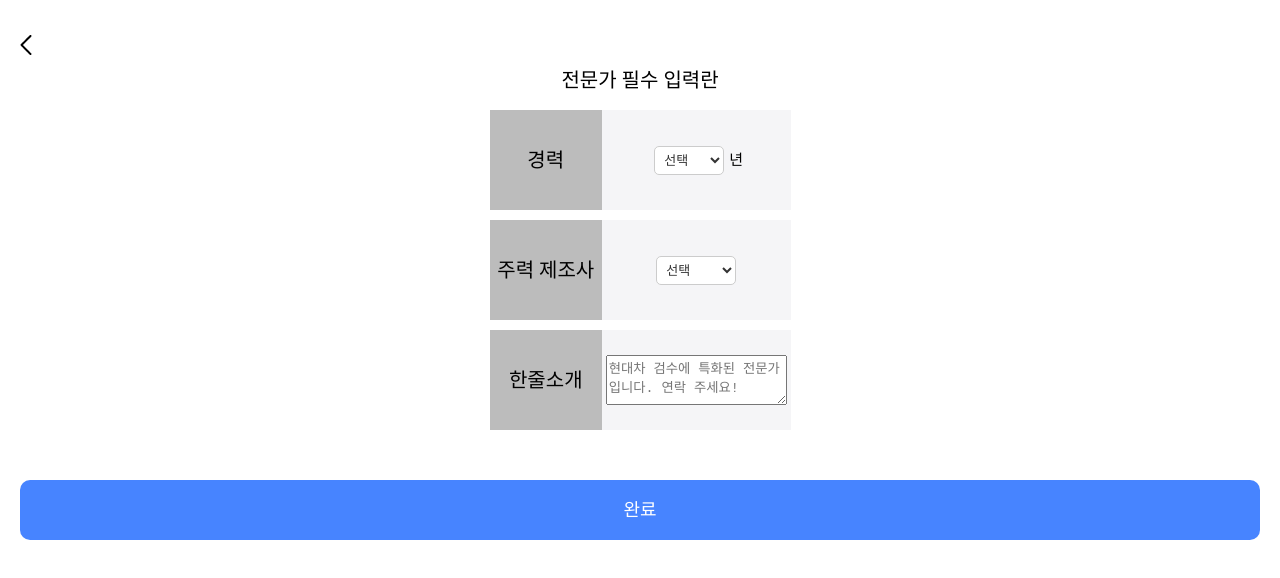
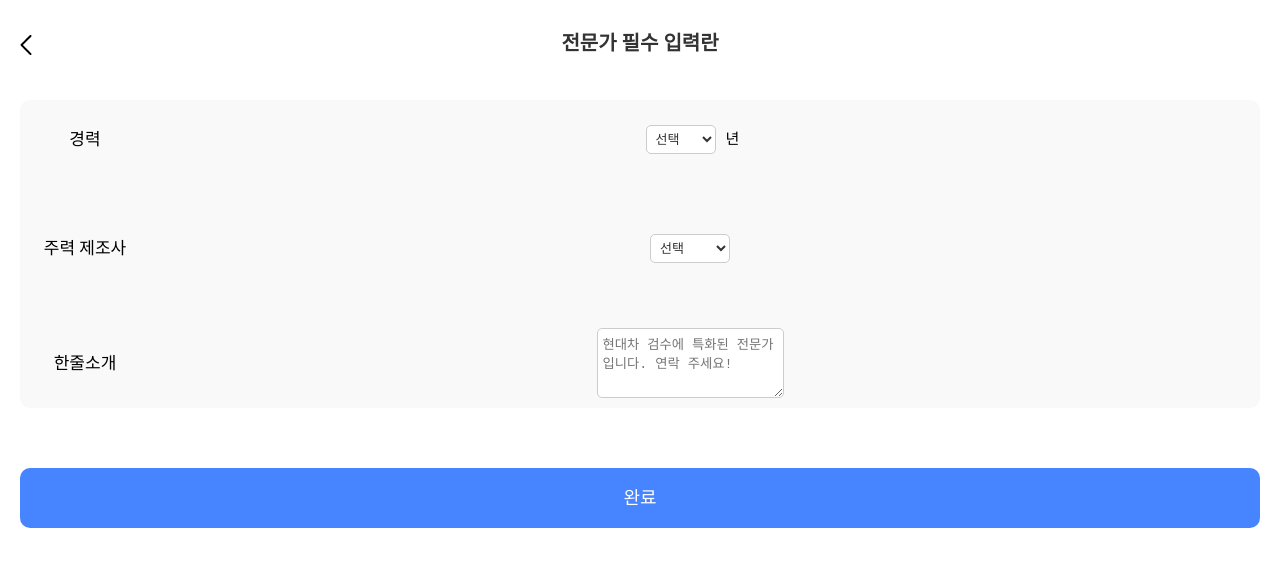
Before and after one commit to KEBBootCamp/Frontend, a React (Vite) app: page /sign-up-expert in a window 1280 px wide. Shown: the top 578 px of the page. Built offline with nearby package versions, Linux system fonts and the light colour scheme; a web font is replaced by a local one.

Commit message:
style: 전문가 회원가입 페이지 css 수정

```diff
--- a/src/components/SignUp/SignUpExpert.jsx
+++ b/src/components/SignUp/SignUpExpert.jsx
@@ -26,11 +26,11 @@ function SignUpExpert() {
 
     return (
         <SignUpExpertWrapper>
-            <BackHeader />
+            <SignUpExpertQuestion>
+                <BackHeader />
+                <SignUpExpertText>전문가 필수 입력란</SignUpExpertText>
+            </SignUpExpertQuestion>
             <SignUpExpertContainer>
-                <SignUpExpertQuestion>
-                    <SignUpExpertText>전문가 필수 입력란</SignUpExpertText>
-                </SignUpExpertQuestion>
                 <SelectExpertBoxWrapper>
                     <SelectExpertBox>
                         <LeftBox>경력</LeftBox>
@@ -74,69 +74,90 @@ const SignUpExpertWrapper = styled.div`
     width: 100vw;
     height: 100dvh;
     padding: 2rem;
+
+    display: flex;
+    flex-direction: column;
+    align-items: center;
 `;
 
 const SelectExpertBoxWrapper = styled.div`
     display: flex;
     flex-direction: column;
-    gap: 1rem;
+    gap: 3rem;
+
+    border-radius: 1rem;
+    background-color: #f9f9f9;
 `;
+
 const SignUpExpertQuestion = styled.div`
+    display: flex;
+
     font-size: 2rem;
+    font-weight: bold;
+
+    color: #333;
 `;
 
 const SignUpExpertContainer = styled.div`
+    width: 100%;
+
     display: flex;
     flex-direction: column;
-    align-items: center;
+
     gap: 2rem;
 
+    margin-top: 3rem;
     border-radius: 1rem;
 `;
-const SignUpExpertText = styled.div``;
+
+const SignUpExpertText = styled.div`
+    margin-top: 1.3rem;
+`;
 
 const SelectExpertBox = styled.div`
-    width: 100%;
-    height: 10rem;
+    display: flex;
+    align-items: center;
 
-    display: flex;
-
-    font-size: 2rem;
-    background-color: rgb(245, 245, 247);
+    padding: 1rem 1.5rem;
 `;
 
 const LeftBox = styled.div`
-    width: 12rem;
+    width: 10rem;
 
     display: flex;
     flex-direction: column;
     align-items: center;
-    justify-content: center;
 
-    background-color: #bcbcbc;
+    font-size: 1.7rem;
 `;
 
 const RightBox = styled.div`
     width: calc(100% - 10rem);
 
     display: flex;
+    align-items: center;
     justify-content: center;
-    align-items: center;
 `;
 
 const ExpertIntro = styled.textarea`
-    height: 5rem;
+    height: 7rem;
+
+    padding: 0.5rem;
+    border: 1px solid #ccc;
+    border-radius: 0.5rem;
 `;
 
 const YearText = styled.span`
+    margin-left: 0.5rem;
     font-size: 1.5rem;
 `;
 
 const SelectNextBtnWrapper = styled.div`
     width: 100%;
 
-    margin-top: 3rem;
+    margin-top: 4rem;
 `;
+
 const SelectNextBtn = styled.button`
     width: 100%;
     height: 6rem;
```
